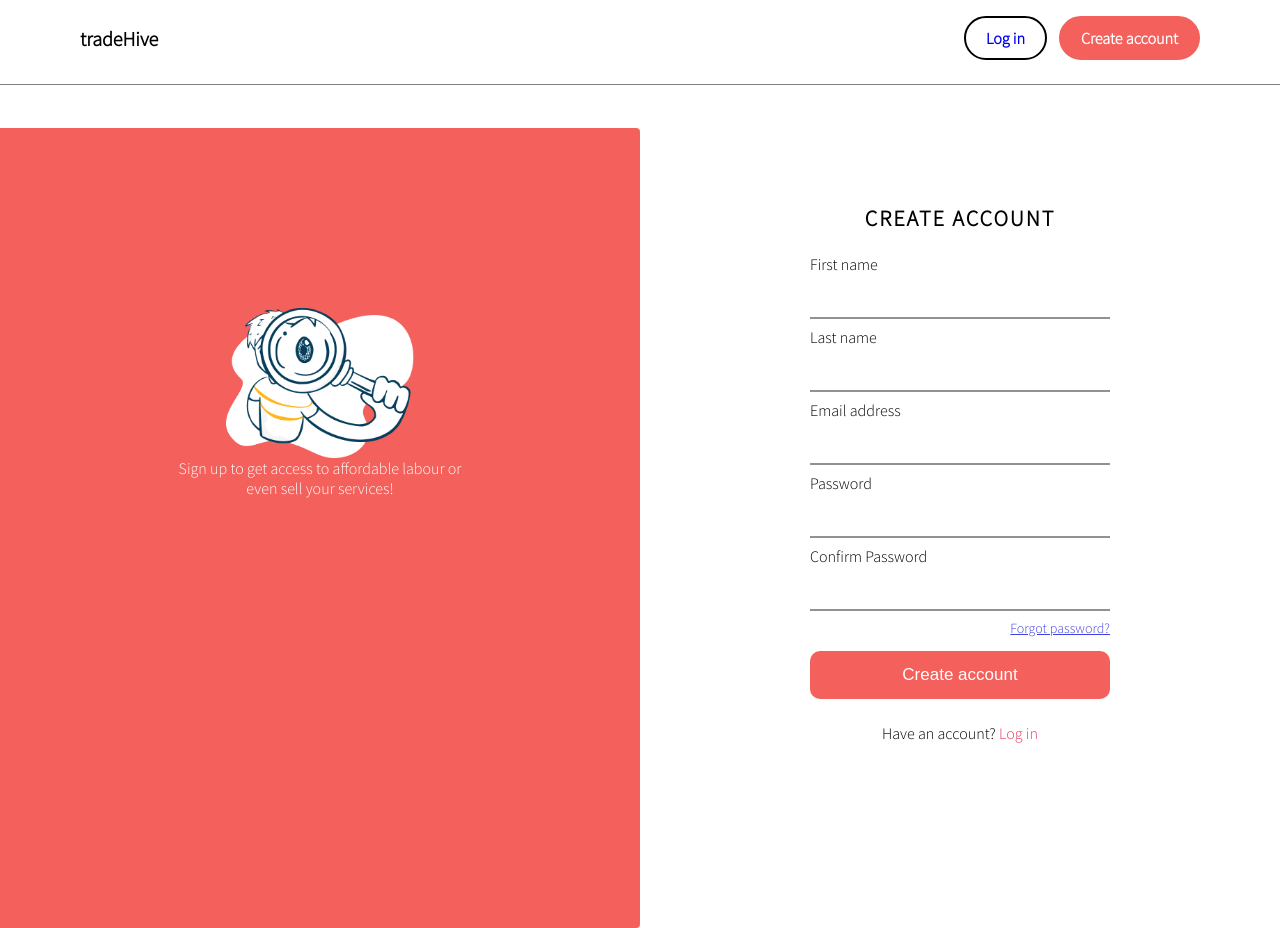
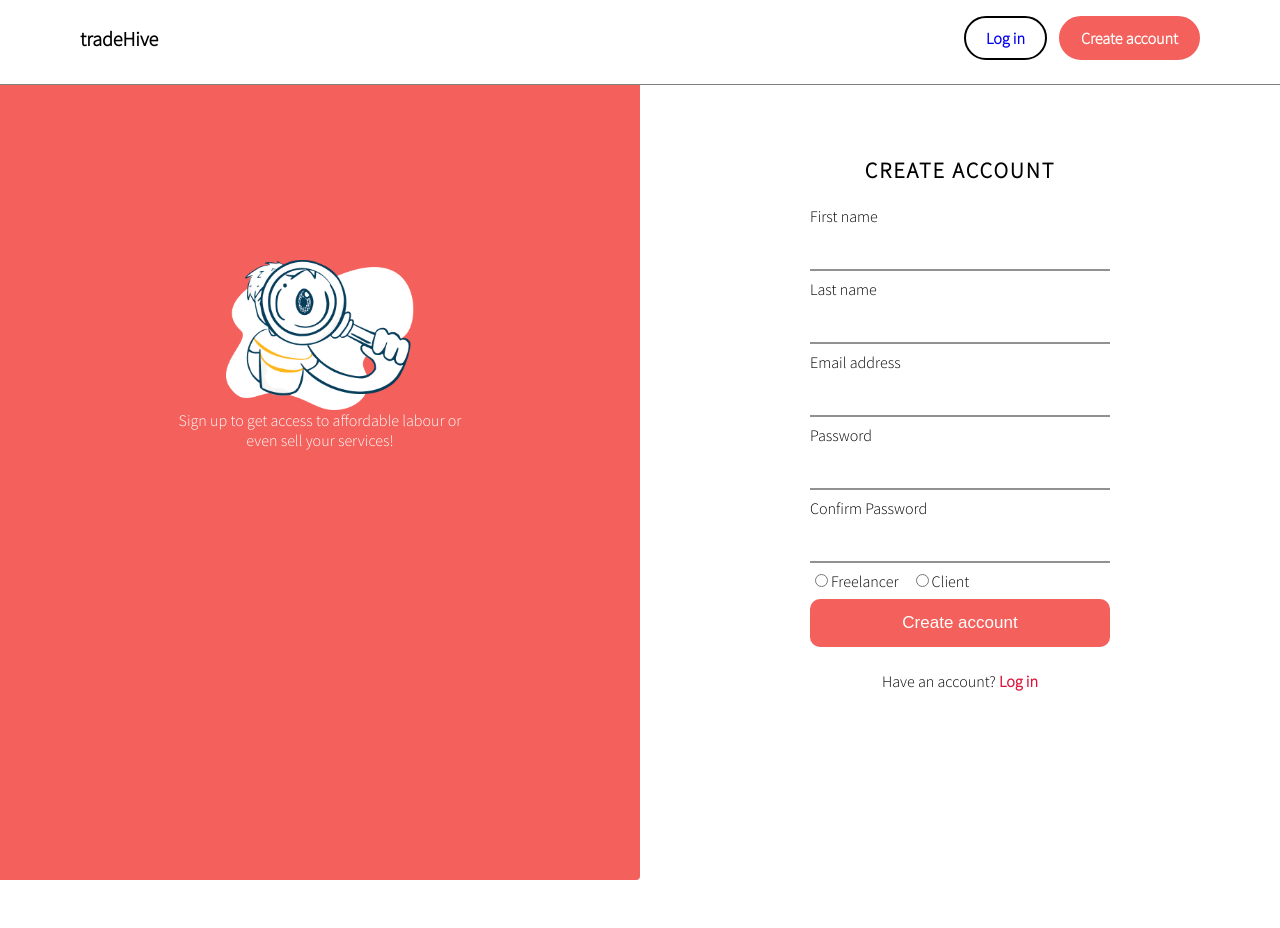
Before and after one commit to munene-m/TradeHive, a Vue app in the folder client/: page /register in a window 1280 px wide. After the commit the page ends 880 px from the top, so only its background shows below. Built offline with nearby package versions, Linux system fonts and the light colour scheme.

Commit message:
created radio buttons for the form and added style that changes based on user state(loggedIn or not)

```diff
--- a/client/src/components/RegisterComponent.vue
+++ b/client/src/components/RegisterComponent.vue
@@ -1,5 +1,5 @@
 <script setup>
-import { reactive, computed } from "vue";
+import { reactive, computed, ref, watchEffect } from "vue";
 import { useVuelidate } from '@vuelidate/core'
 import { required, sameAs, minLength, email, helpers } from '@vuelidate/validators'
 import { useAuthStore } from '../stores/auth'
@@ -7,13 +7,23 @@ import { useRouter } from 'vue-router';
 
 const authStore = useAuthStore()
 const router = useRouter()
+const formClass = ref('form')
+const formBeforeAuthClass = ref('formBeforeAuth')
+const role = ref("")
+
+watchEffect(() => {
+  if(authStore.user){
+    router.push("/home-page")
+  }
+})
 
 const formData = reactive({
     firstname: "",
     lastname: "",
     email: "",
     password: "",
-    confirmPassword: ""
+    confirmPassword: "",
+    role: ""
 })
 const rules = computed(() => {
     return{
@@ -29,7 +39,8 @@ const handleSubmit = async () =>{
     const result = await v$.value.$validate()
     if(result){
         authStore.register(formData.firstname, formData.lastname, formData.email, formData.password)
-        router.push("/login")
+        authStore.setRoles(role.value)
+        //router.push("/home-page")
     }
     setTimeout(() => {
         formData.firstname = "",
@@ -41,7 +52,7 @@ const handleSubmit = async () =>{
 }
 </script>
 <template>
-  <div class="form">
+  <div :class="[authStore.user ? formClass : '', formBeforeAuthClass]">
     <div class="login-image">
       <img src="../assets/images/Group 7.png" />
       <p>Sign up to get access to affordable labour or even sell your services!</p>
@@ -92,7 +103,11 @@ const handleSubmit = async () =>{
       <p class="errorMsg" v-if="v$.confirmPassword.$error">{{ v$.confirmPassword.$errors[0].$message }}</p>
       <br />
 
-      <p class="forgot">Forgot password?</p>
+      <input type="radio" name="role" value="Freelancer" id="freelancer" v-model="role" required>
+      <label id="labelRadio1" for="freelancer">Freelancer</label>
+
+      <input type="radio" name="role" value="Client" id="client" v-model="role">
+      <label id="labelRadio2" for="client">Client</label>
 
       <button id="signupBtn" type="submit">Create account</button>
       <p class="login">
@@ -109,6 +124,12 @@ const handleSubmit = async () =>{
   grid-template-columns: repeat(2, 1fr);
   min-height: 100vh;
   padding-top:8rem;
+}
+.formBeforeAuth{
+  display: grid;
+  grid-template-columns: repeat(2, 1fr);
+  min-height: 100vh;
+  padding-top: 5rem;
 }
 .login-image {
   background-color: #f4605b;
@@ -148,7 +169,17 @@ label {
   display: block;
   font-size: 16px;
 }
-
+#labelRadio1, #labelRadio2{
+  display: inline;
+  cursor: pointer;
+}
+#labelRadio1{
+  margin-right: 12px;
+}
+#freelancer, #client{
+  accent-color: crimson;
+  cursor: pointer;
+}
 input[type="text"],
 input[type="password"],
 input[type="email"] {
@@ -164,15 +195,6 @@ input[type="email"] {
     color: red;
     font-size: 12px;
     margin:0;
-}
-.forgot {
-  color: rgb(66, 66, 228);
-  text-align: end;
-  text-decoration: underline;
-  font-size: 14px;
-  cursor: pointer;
-  margin: 0;
-  margin-bottom: 6px;
 }
 button[type="submit"] {
   width: 100%;
@@ -195,8 +217,9 @@ button[type="submit"]:hover {
   text-align: center;
 }
 .login a {
-  color: rgb(236, 55, 91);
+  color: crimson;
   text-decoration: none;
+  font-weight: 600;
 }
 @media only screen and (max-width: 768px) {
   .form {
```
